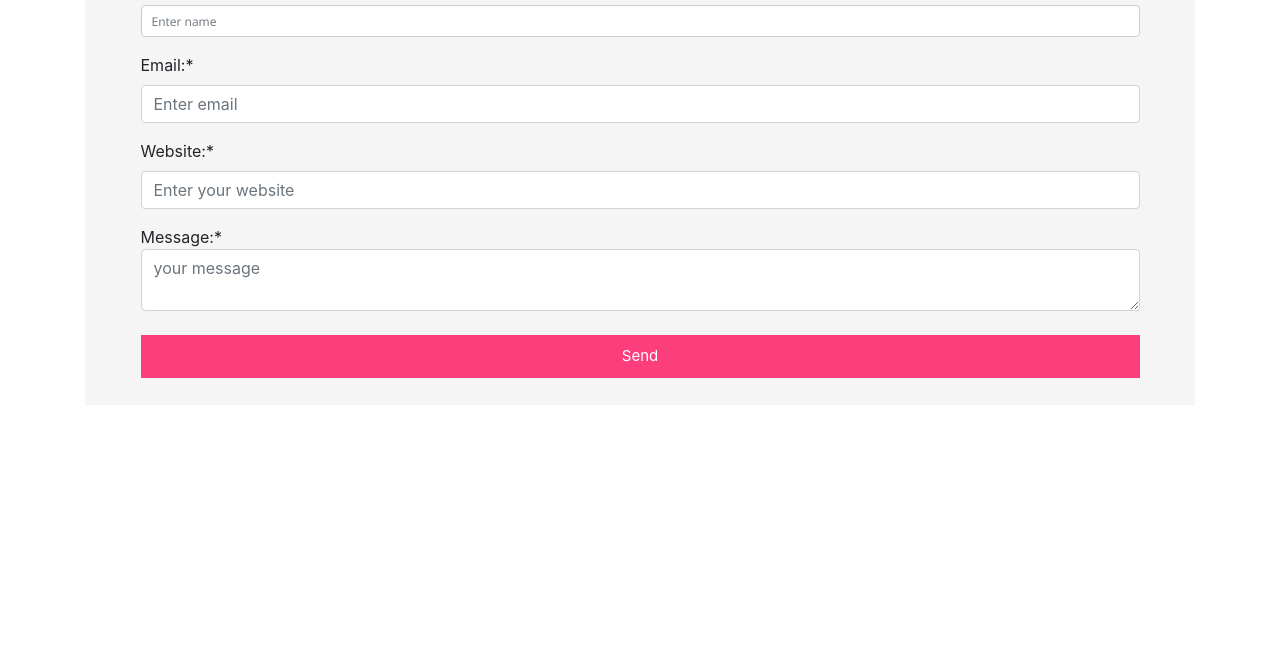
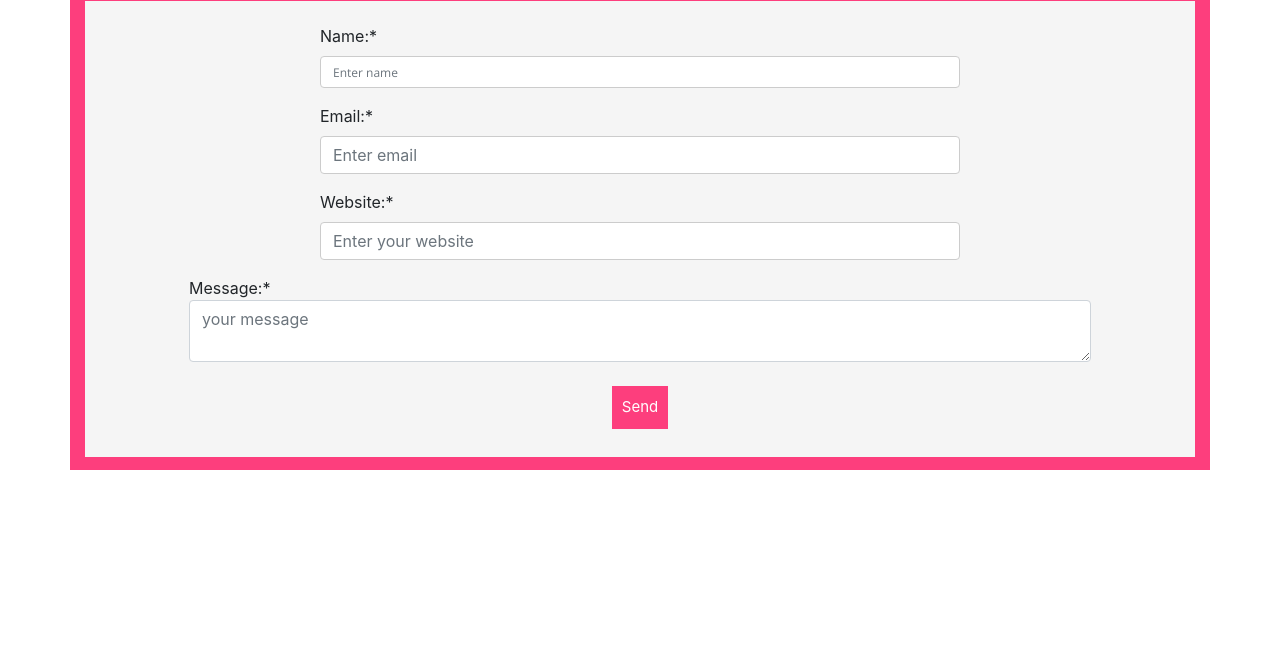
Before and after one commit to teamallnighter/Netlify-Contact-Form, a plain HTML site: page index.html in a window 1280 px wide. Shown: the part 133-800 px from the top of the page. Drawn offline with nearby package versions, Linux system fonts and the light colour scheme; files that its build step writes are made by us from their sources; a web font is replaced by a local one.

Commit message:
Contact Me Page

```diff
--- a/index.html
+++ b/index.html
@@ -20,6 +20,7 @@
 </head>
 <body>
 	<div class="container">
+		<img src="/favicon.png" alt="chrisconnellydotdev logo" height="50">
   		<h2>Contact Me</h2><hr>
 		  <div class="form-container">
   			<form name="contact" method="POST" data-netlify="true">
@@ -37,7 +38,7 @@
 					<input type="url" class="form-control" name="website" id="website" placeholder="Enter your website">
 				</div>
 				<div class="form-group">
-					<label>Message:*<br> <textarea placeholder="your message" class="form-control" name="message" cols="150"></textarea></label>
+					<label>Message:*<br> <textarea placeholder="your message" class="form-control" name="message" cols="84" ></textarea></label>
 				</div>
 					<button type="submit">Send</button>
 				</div>
--- a/style.css
+++ b/style.css
@@ -18,8 +18,6 @@ body {
 	font-weight:300;
 	font-size: 12px;
 	line-height:30px;
-	color:#777;
-	background:#fd3e7d;
 }
 
 .container {
@@ -27,21 +25,29 @@ body {
 	width:100%;
 	margin:0 auto;
 	position:relative;
-	padding: 1% 30%;
+	padding: 1% 0%;
+	background-color:#fd3e7d; ;
 }
 
 .form-container{
-	padding: 2% 5%;
+	padding: 2% 1%;
 	background-color: whitesmoke;
+
+}
+
+form{
+	padding: 0.1% 0%;
+	display: flex;
+	flex-direction: column;
+	justify-content: space-around;
+	align-items: center;
+	align-content: center;
+
 }
 
 input[type="text"], #contact input[type="email"], #contact input[type="tel"], #contact input[type="url"], #contact textarea, #contact button[type="submit"] { font:400 12px/16px "Open Sans", Helvetica, Arial, sans-serif; }
 
-#contact {
-	background:#F9F9F9;
-	padding:25px;
-	margin:50px 0;
-}
+
 
 h3 {
 	color: #fd3e7d;
@@ -57,38 +63,21 @@ h4 {
 	font-size:13px;
 }
 
-fieldset {
-	border: medium none !important;
-	margin: 0 0 10px;
-	min-width: 100%;
-	padding: 0;
-	width: 100%;
+
+input[type="text"], input[type="email"], input[type="tel"], input[type="url"], textarea {
+	width:50vw;
+	border:1px solid #CCC;
+	background:#FFF;
 }
 
-input[type="text"], #contact input[type="email"], #contact input[type="tel"], #contact input[type="url"], #contact textarea {
-	width:100%;
+textarea{
+	width:50vw;
 	border:1px solid #CCC;
 	background:#FFF;
-	margin:0 0 5px;
-	padding:10px;
-}
-
-input[type="text"]:hover, #contact input[type="email"]:hover, #contact input[type="tel"]:hover, #contact input[type="url"]:hover, #contact textarea:hover {
-	-webkit-transition:border-color 0.3s ease-in-out;
-	-moz-transition:border-color 0.3s ease-in-out;
-	transition:border-color 0.3s ease-in-out;
-	border:1px solid #AAA;
-}
-
-textarea {
-	height:100px;
-	max-width:100%;
-
 }
 
 button[type="submit"] {
 	cursor:pointer;
-	width:100%;
 	border:none;
 	background:#fd3e7d;
 	color:#FFF;
@@ -98,15 +87,18 @@ button[type="submit"] {
 }
 
 button[type="submit"]:hover {
-	background:#fd3e7d;
-	-webkit-transition:background 0.3s ease-in-out;
-	-moz-transition:background 0.3s ease-in-out;
-	transition:background-color 0.3s ease-in-out;
+	background:#29000e;
+	-webkit-transition:background .5s ease-in-out;
+	-moz-transition:background .5s ease-in-out;
+	transition:background-color .5s ease-in-out;
+	transition:box-shadow 1s ease-in-out;
+	border-radius: 20px;
+	box-shadow: 2px 4px 8px black;
 }
 
 button[type="submit"]:active { box-shadow:inset 0 1px 3px rgba(0, 0, 0, 0.5); }
 
-input:focus, #contact textarea:focus {
+input:focus, textarea:focus {
 	outline:0;
 	border:1px solid #999;
 }
```
